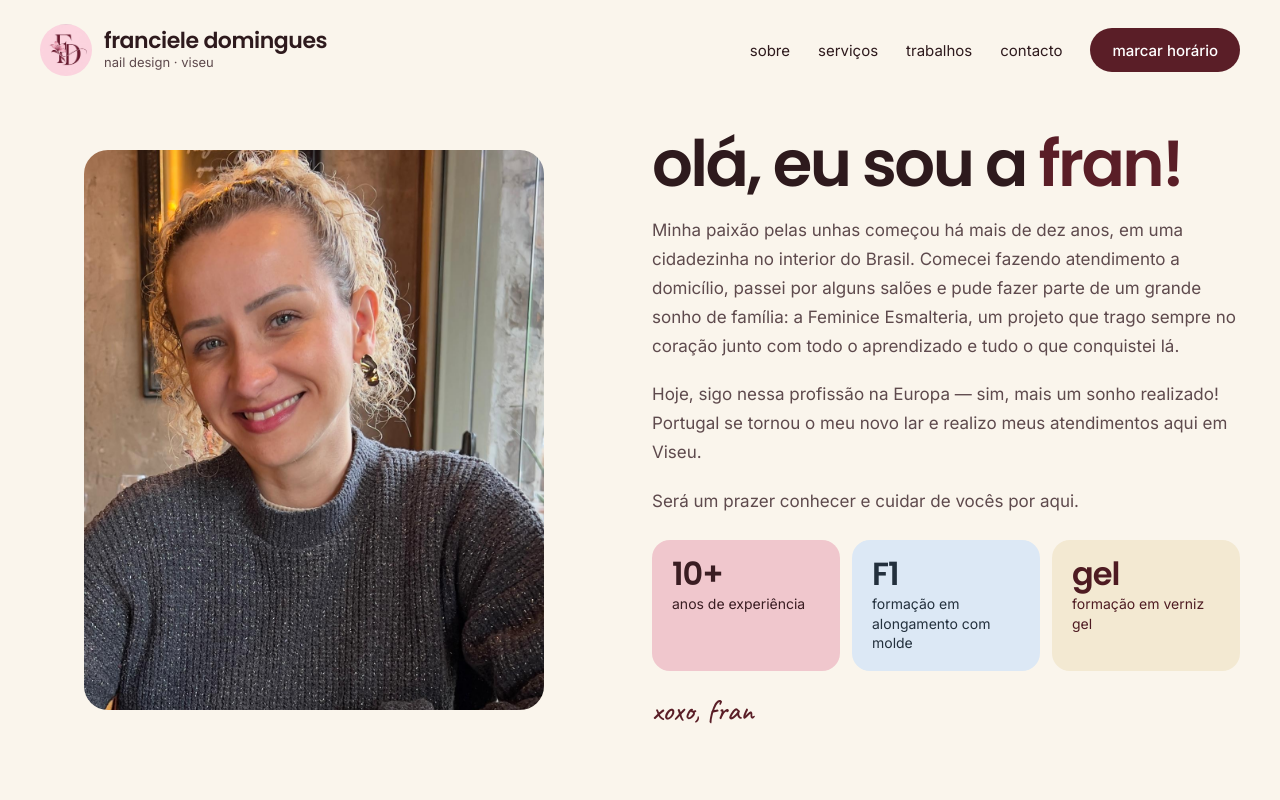
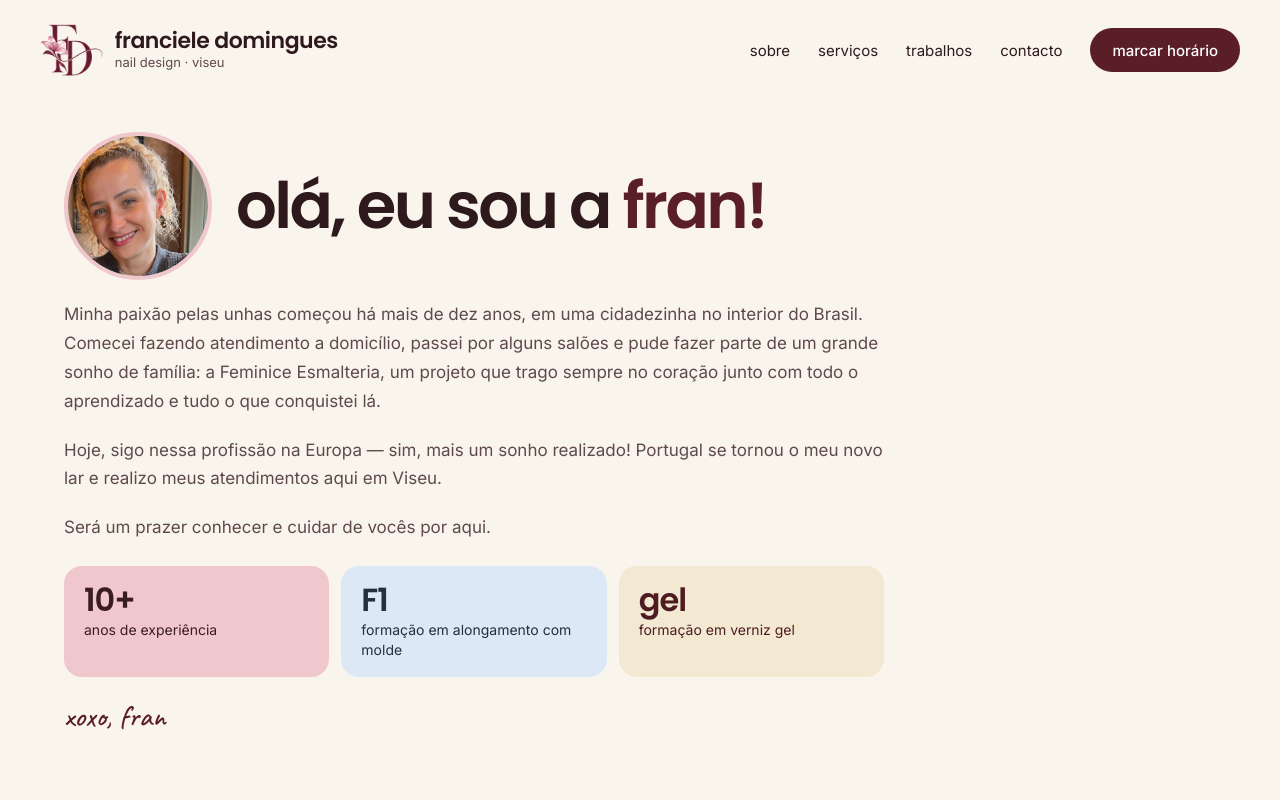
Before and after one commit to franfeminice-coder/-site-franciele-domingues, a plain HTML site: page index.html in a window 1280 px wide. Shown: the top 800 px of the page. Drawn offline with Linux system fonts and the light colour scheme.

Commit message:
Foto de perfil redonda da Fran, logo sem fundo e verniz tradicional na pedicure
Co-Authored-By: Claude Opus 5.5 <noreply@anthropic.com>

```diff
--- a/index.html
+++ b/index.html
@@ -35,7 +35,8 @@ a{color:#5A1E27}a:hover{color:#3A1218}
 #sobre{padding-top:16px !important}
 .hero-row{gap:16px !important}
 .hero-img{height:380px !important}
-.sobre-img{height:420px !important}
+.sobre-img{width:96px !important;height:96px !important}
+.sobre-row{gap:16px !important}
 .gal{flex-wrap:nowrap !important;gap:12px !important;overflow-x:auto;scroll-snap-type:x mandatory;margin:0 -24px;padding:0 24px;scroll-padding:0 24px;scrollbar-width:none;-webkit-overflow-scrolling:touch}
 .gal::-webkit-scrollbar{display:none}
 .gal-fig{flex:0 0 78% !important;scroll-snap-align:start}
@@ -51,7 +52,7 @@ a{color:#5A1E27}a:hover{color:#3A1218}
 
 <header style="max-width: 1200px; margin: 0 auto; padding: 24px; display: flex; flex-wrap: wrap; align-items: center; justify-content: space-between; gap: 16px">
 <a href="#sobre" style="text-decoration: none; color: #2E1A1D; display: flex; align-items: center; gap: 12px">
-<img src="img/logo.jpeg" alt="" width="52" height="52" style="width: 52px; height: 52px; border-radius: 50%; object-fit: cover; display: block; flex-shrink: 0">
+<img src="img/logo.png" alt="" width="63" height="52" style="width: auto; height: 52px; display: block; flex-shrink: 0">
 <span style="display: flex; flex-direction: column; gap: 2px">
 <span style="font-family: 'Poppins', sans-serif; font-size: 22px; font-weight: 600; letter-spacing: -0.02em; line-height: 1">franciele domingues</span>
 <span style="font-size: 13px; color: #5E4A4D">nail design · viseu</span>
@@ -66,12 +67,12 @@ a{color:#5A1E27}a:hover{color:#3A1218}
 </nav>
 </header>
 
-<section id="sobre" class="sec" style="max-width: 1200px; margin: 0 auto; padding: 32px 24px 96px; display: flex; flex-wrap: wrap; align-items: center; gap: 64px">
-<div style="flex: 1 1 380px; min-width: 0; display: flex; justify-content: center">
-<img class="sobre-img" src="img/fran-2.jpeg" alt="Franciele Domingues a sorrir" style="width: 100%; max-width: 460px; height: 560px; object-fit: cover; object-position: 50% 30%; border-radius: 24px; display: block">
+<section id="sobre" class="sec" style="max-width: 1200px; margin: 0 auto; padding: 32px 24px 96px; box-sizing: border-box">
+<div style="max-width: 820px; display: flex; flex-direction: column; gap: 20px">
+<div class="sobre-row" style="display: flex; align-items: center; gap: 24px">
+<img class="sobre-img" src="img/fran-perfil.jpeg" alt="Franciele Domingues a sorrir" width="140" height="140" style="width: 140px; height: 140px; flex-shrink: 0; object-fit: cover; border-radius: 50%; border: 4px solid #F0C7CD; display: block">
+<h2 style="margin: 0; font-family: 'Poppins', sans-serif; font-weight: 600; font-size: clamp(36px, 5vw, 64px); line-height: 1; letter-spacing: -0.04em; color: #2E1A1D">olá, eu sou a <span style="color: #5A1E27">fran!</span></h2>
 </div>
-<div style="flex: 1 1 420px; min-width: 0; display: flex; flex-direction: column; gap: 20px">
-<h2 style="margin: 0; font-family: 'Poppins', sans-serif; font-weight: 600; font-size: clamp(40px, 5vw, 64px); line-height: 1; letter-spacing: -0.04em; color: #2E1A1D">olá, eu sou a <span style="color: #5A1E27">fran!</span></h2>
 <p style="margin: 0; font-size: 17px; line-height: 1.7; color: #5E4A4D">Minha paixão pelas unhas começou há mais de dez anos, em uma cidadezinha no interior do Brasil. Comecei fazendo atendimento a domicílio, passei por alguns salões e pude fazer parte de um grande sonho de família: a Feminice Esmalteria, um projeto que trago sempre no coração junto com todo o aprendizado e tudo o que conquistei lá.</p>
 <p style="margin: 0; font-size: 17px; line-height: 1.7; color: #5E4A4D">Hoje, sigo nessa profissão na Europa — sim, mais um sonho realizado! Portugal se tornou o meu novo lar e realizo meus atendimentos aqui em Viseu.</p>
 <p style="margin: 0; font-size: 17px; line-height: 1.7; color: #5E4A4D">Será um prazer conhecer e cuidar de vocês por aqui.</p>
@@ -109,7 +110,7 @@ a{color:#5A1E27}a:hover{color:#3A1218}
 </div>
 <div>
 <h3 style="margin: 0 0 6px; font-family: 'Poppins', sans-serif; font-weight: 600; font-size: 18px; letter-spacing: -0.01em; color: #5A1E27">Pedicure</h3>
-<ul style="margin: 0; padding: 0; list-style: none; display: flex; flex-direction: column; gap: 4px; font-size: 16px; line-height: 1.4; color: #3A1D22"><li>verniz gel</li></ul>
+<ul style="margin: 0; padding: 0; list-style: none; display: flex; flex-direction: column; gap: 4px; font-size: 16px; line-height: 1.4; color: #3A1D22"><li>verniz tradicional</li><li>verniz gel</li></ul>
 </div>
 </div>
 <div style="padding-left: 16px; display: flex; flex-direction: column; gap: 20px">
```
Also changed, not shown: img/fran-perfil.jpeg (added), img/logo.png (added).
